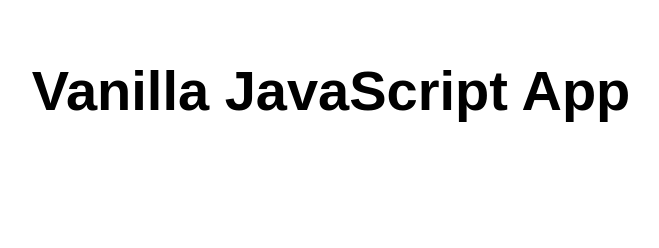
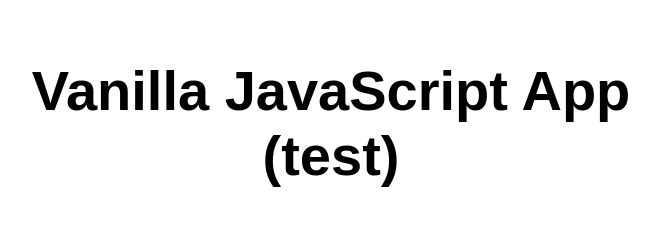
Before and after one commit to Seonghun42dot/static, a website: page src/index.html in a window 1280 px wide. Shown: the whole page, without its empty margins (309-968 px from the left). Drawn offline with Linux system fonts and the light colour scheme.

Commit message:
Update index.html

```diff
--- a/src/index.html
+++ b/src/index.html
@@ -10,7 +10,7 @@
 
 <body>
   <main>
-    <h1>Vanilla JavaScript App</h1>
+    <h1>Vanilla JavaScript App (test)</h1>
   </main>
 </body>
 
```
